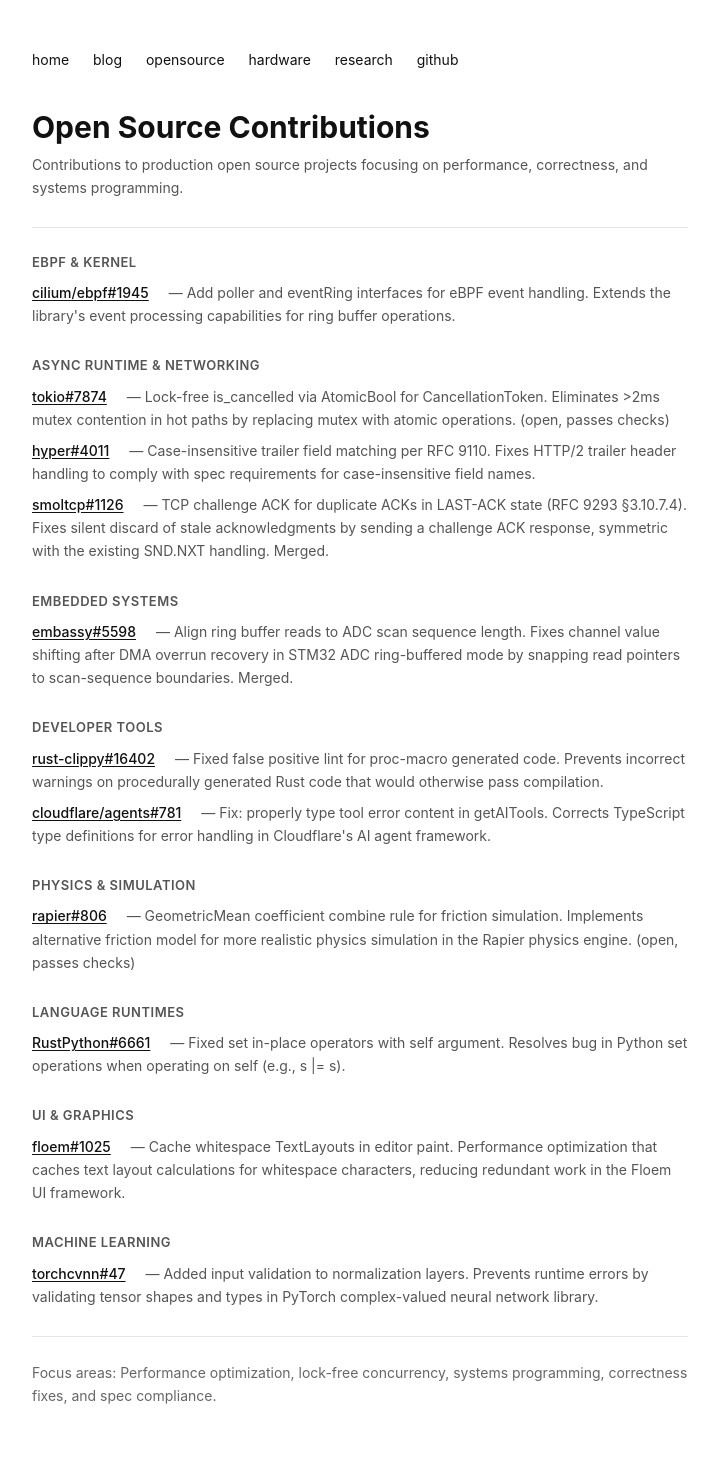
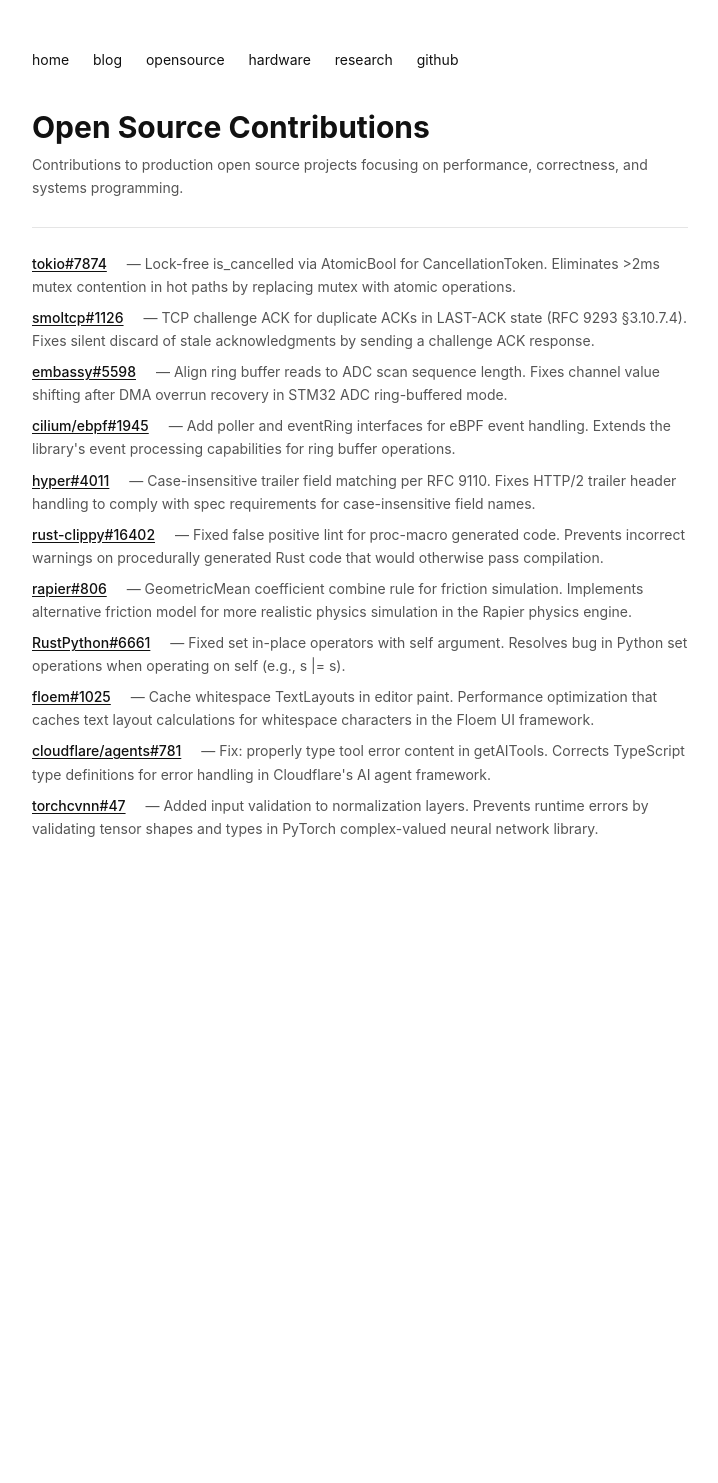
Before and after one commit to HueCodes/HueCodes.github.io, a Jekyll site: the page built from opensource.md, in a window 1280 px wide. Shown: the whole page, without its empty margins (280-998 px from the left). Built offline with Jekyll 4.4.1, drawn with Linux system fonts in a browser that asks for light colours; after the commit the page ends 916 px from its top, so only the background shows below that.

Commit message:
Flatten OSS list, order by significance

```diff
--- a/opensource.md
+++ b/opensource.md
@@ -20,20 +20,24 @@ title: open source
 <hr class="divider">
 
 <div class="section">
-  <h2>eBPF & Kernel</h2>
+  <div class="project">
+    <a href="https://github.com/tokio-rs/tokio/pull/7874">tokio#7874</a>
+    <span>Lock-free is_cancelled via AtomicBool for CancellationToken. Eliminates >2ms mutex contention in hot paths by replacing mutex with atomic operations.</span>
+  </div>
+
+  <div class="project">
+    <a href="https://github.com/smoltcp-rs/smoltcp/pull/1126">smoltcp#1126</a>
+    <span>TCP challenge ACK for duplicate ACKs in LAST-ACK state (RFC 9293 §3.10.7.4). Fixes silent discard of stale acknowledgments by sending a challenge ACK response.</span>
+  </div>
+
+  <div class="project">
+    <a href="https://github.com/embassy-rs/embassy/pull/5598">embassy#5598</a>
+    <span>Align ring buffer reads to ADC scan sequence length. Fixes channel value shifting after DMA overrun recovery in STM32 ADC ring-buffered mode.</span>
+  </div>
 
   <div class="project">
     <a href="https://github.com/cilium/ebpf/pull/1945">cilium/ebpf#1945</a>
     <span>Add poller and eventRing interfaces for eBPF event handling. Extends the library's event processing capabilities for ring buffer operations.</span>
-  </div>
-</div>
-
-<div class="section">
-  <h2>Async Runtime & Networking</h2>
-
-  <div class="project">
-    <a href="https://github.com/tokio-rs/tokio/pull/7874">tokio#7874</a>
-    <span>Lock-free is_cancelled via AtomicBool for CancellationToken. Eliminates >2ms mutex contention in hot paths by replacing mutex with atomic operations. (open, passes checks)</span>
   </div>
 
   <div class="project">
@@ -42,74 +46,32 @@ title: open source
   </div>
 
   <div class="project">
-    <a href="https://github.com/smoltcp-rs/smoltcp/pull/1126">smoltcp#1126</a>
-    <span>TCP challenge ACK for duplicate ACKs in LAST-ACK state (RFC 9293 §3.10.7.4). Fixes silent discard of stale acknowledgments by sending a challenge ACK response, symmetric with the existing SND.NXT handling. Merged.</span>
+    <a href="https://github.com/rust-lang/rust-clippy/pull/16402">rust-clippy#16402</a>
+    <span>Fixed false positive lint for proc-macro generated code. Prevents incorrect warnings on procedurally generated Rust code that would otherwise pass compilation.</span>
   </div>
-</div>
-
-<div class="section">
-  <h2>Embedded Systems</h2>
 
   <div class="project">
-    <a href="https://github.com/embassy-rs/embassy/pull/5598">embassy#5598</a>
-    <span>Align ring buffer reads to ADC scan sequence length. Fixes channel value shifting after DMA overrun recovery in STM32 ADC ring-buffered mode by snapping read pointers to scan-sequence boundaries. Merged.</span>
+    <a href="https://github.com/dimforge/rapier/pull/806">rapier#806</a>
+    <span>GeometricMean coefficient combine rule for friction simulation. Implements alternative friction model for more realistic physics simulation in the Rapier physics engine.</span>
   </div>
-</div>
-
-<div class="section">
-  <h2>Developer Tools</h2>
 
   <div class="project">
-    <a href="https://github.com/rust-lang/rust-clippy/pull/16402">rust-clippy#16402</a>
-    <span>Fixed false positive lint for proc-macro generated code. Prevents incorrect warnings on procedurally generated Rust code that would otherwise pass compilation.</span>
+    <a href="https://github.com/RustPython/RustPython/pull/6661">RustPython#6661</a>
+    <span>Fixed set in-place operators with self argument. Resolves bug in Python set operations when operating on self (e.g., s |= s).</span>
+  </div>
+
+  <div class="project">
+    <a href="https://github.com/lapce/floem/pull/1025">floem#1025</a>
+    <span>Cache whitespace TextLayouts in editor paint. Performance optimization that caches text layout calculations for whitespace characters in the Floem UI framework.</span>
   </div>
 
   <div class="project">
     <a href="https://github.com/cloudflare/agents/pull/781">cloudflare/agents#781</a>
     <span>Fix: properly type tool error content in getAITools. Corrects TypeScript type definitions for error handling in Cloudflare's AI agent framework.</span>
   </div>
-</div>
-
-<div class="section">
-  <h2>Physics & Simulation</h2>
-
-  <div class="project">
-    <a href="https://github.com/dimforge/rapier/pull/806">rapier#806</a>
-    <span>GeometricMean coefficient combine rule for friction simulation. Implements alternative friction model for more realistic physics simulation in the Rapier physics engine. (open, passes checks)</span>
-  </div>
-</div>
-
-<div class="section">
-  <h2>Language Runtimes</h2>
-
-  <div class="project">
-    <a href="https://github.com/RustPython/RustPython/pull/6661">RustPython#6661</a>
-    <span>Fixed set in-place operators with self argument. Resolves bug in Python set operations when operating on self (e.g., s |= s).</span>
-  </div>
-</div>
-
-<div class="section">
-  <h2>UI & Graphics</h2>
-
-  <div class="project">
-    <a href="https://github.com/lapce/floem/pull/1025">floem#1025</a>
-    <span>Cache whitespace TextLayouts in editor paint. Performance optimization that caches text layout calculations for whitespace characters, reducing redundant work in the Floem UI framework.</span>
-  </div>
-</div>
-
-<div class="section">
-  <h2>Machine Learning</h2>
 
   <div class="project">
     <a href="https://github.com/jeremyfix/torchcvnn/pull/47">torchcvnn#47</a>
     <span>Added input validation to normalization layers. Prevents runtime errors by validating tensor shapes and types in PyTorch complex-valued neural network library.</span>
   </div>
 </div>
-
-<hr class="divider">
-
-<div class="section">
-  <p style="color: #666; font-size: 14px;">
-    Focus areas: Performance optimization, lock-free concurrency, systems programming, correctness fixes, and spec compliance.
-  </p>
-</div>
```
